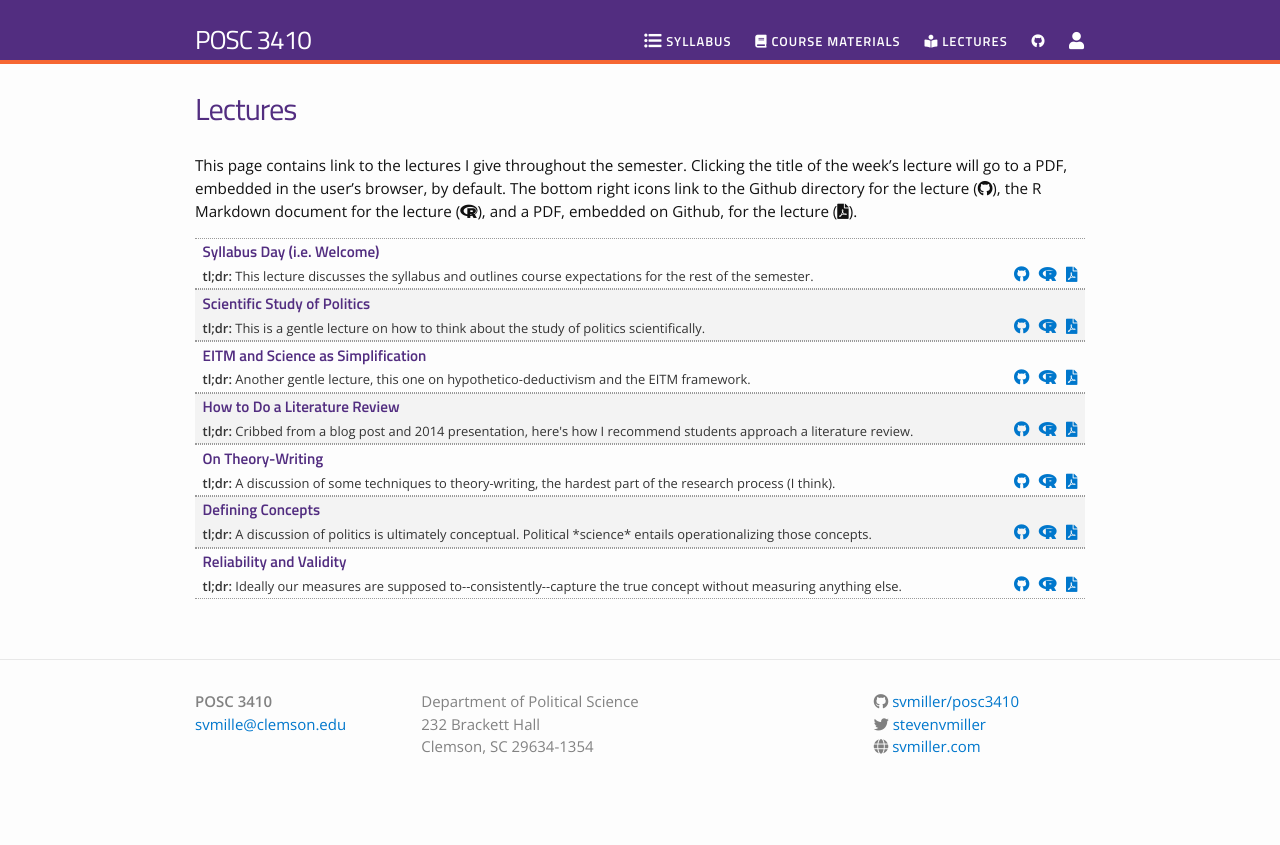
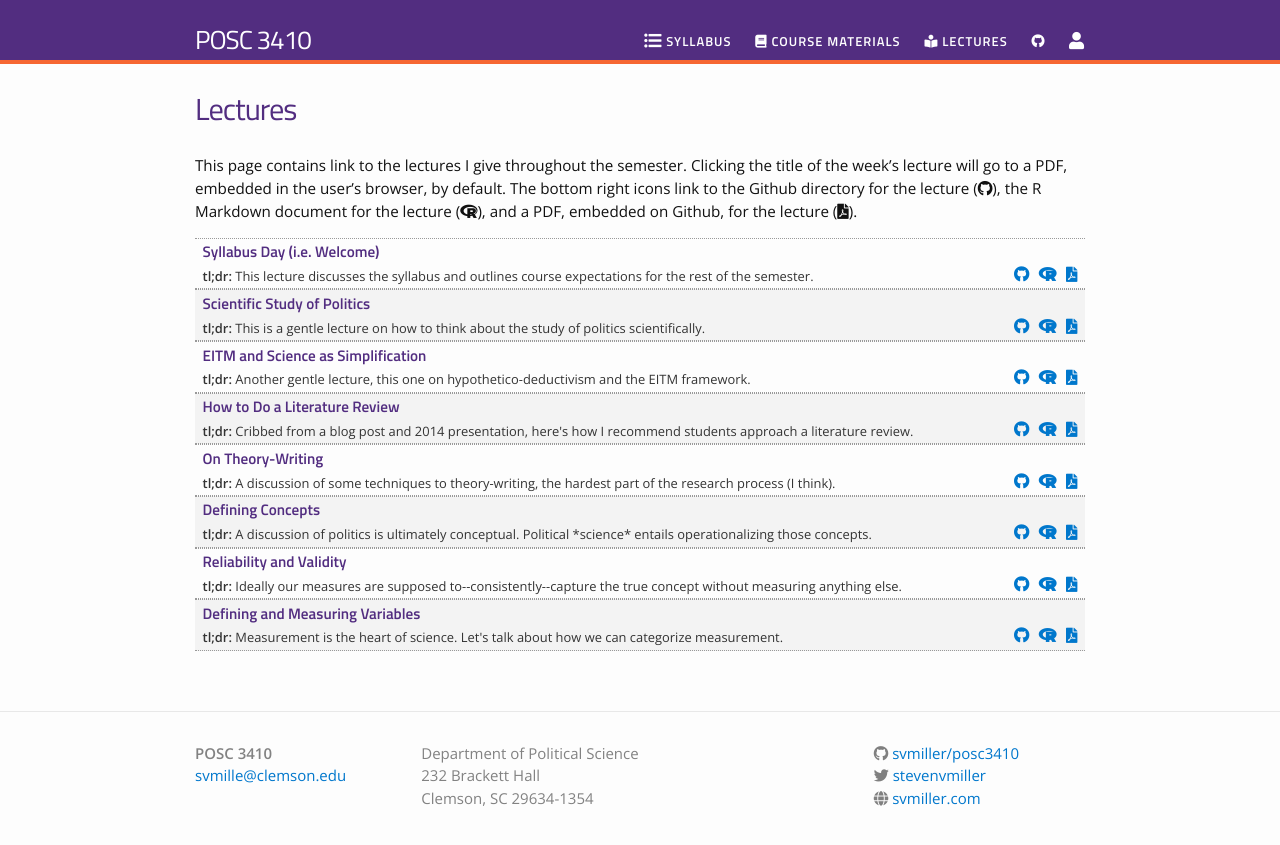
Before and after one commit to svmiller/posc3410, a Jekyll site: the page built from lectures.md, in a window 1280 px wide. Shown: the top 845 px of the page. Built offline with Jekyll 4.4.1, drawn with Linux system fonts in a browser that asks for light colours; nearby versions of some CDN libraries.

Commit message:
add this lecture

```diff
--- a/_data/lectures.yml
+++ b/_data/lectures.yml
@@ -32,3 +32,8 @@
   filename: reliable-valid
   dirname: reliable-valid
   tldr:  "Ideally our measures are supposed to--consistently--capture the true concept without measuring anything else."
+
+- title: "Defining and Measuring Variables"
+  filename: defining-measuring-variables
+  dirname: defining-measuring-variables
+  tldr:  "Measurement is the heart of science. Let's talk about how we can categorize measurement."
```
